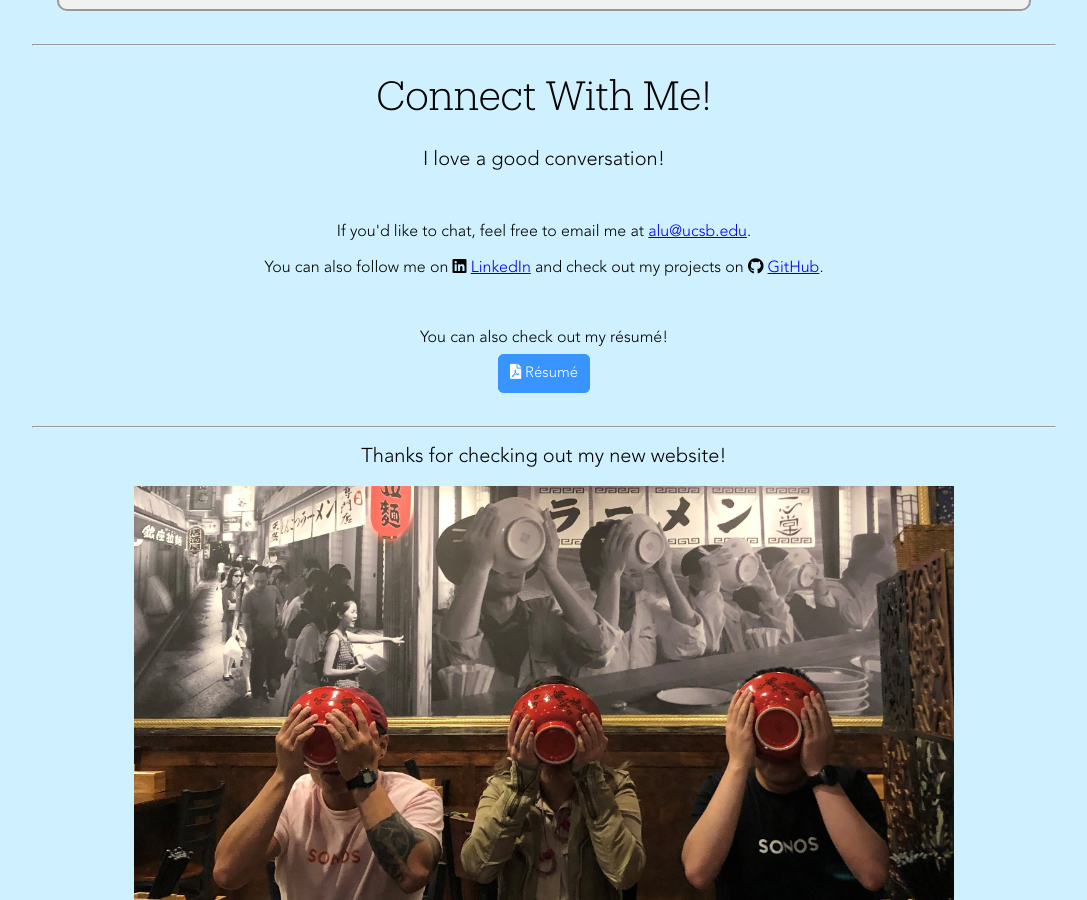
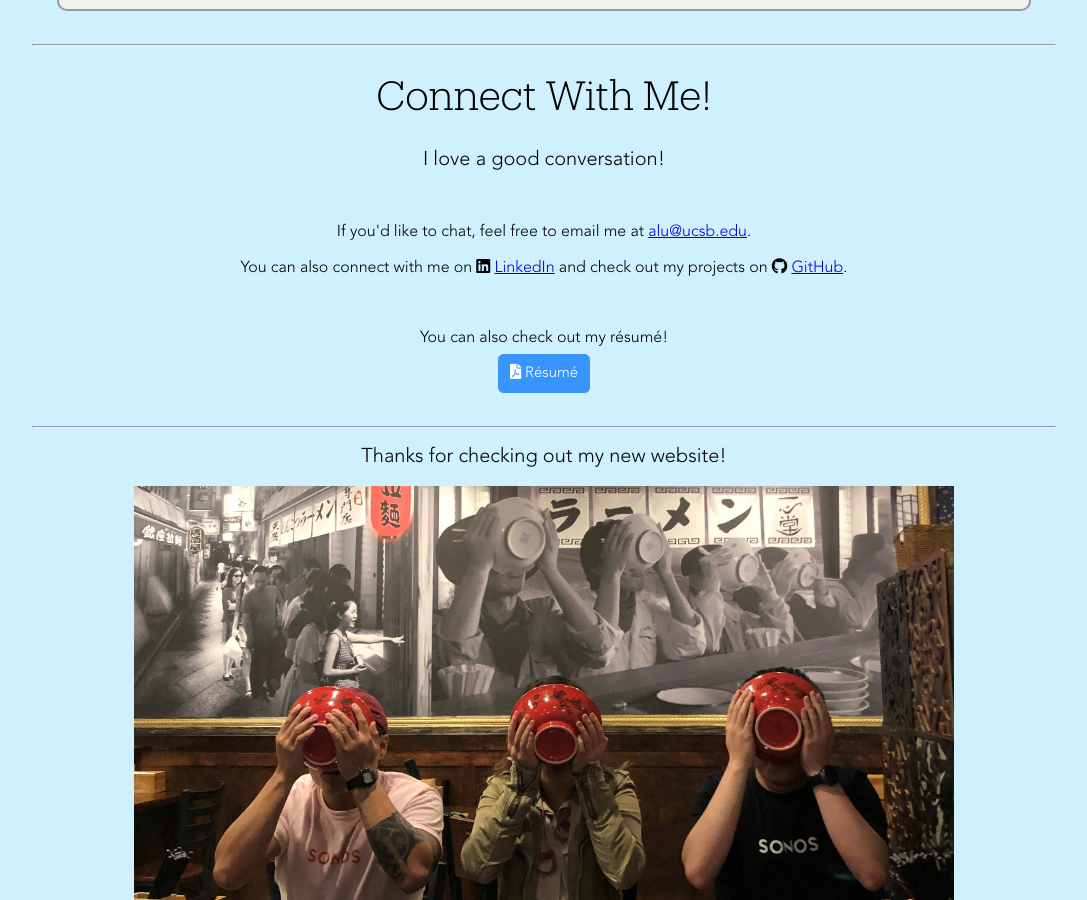
Before and after one commit to andrewhlu/web, a Jekyll site: the page built from index.md, in a window 1280 px wide and 900 px high, scrolled down 4965 px. Shown: the whole window, without its empty margins (96-1183 px from the left). Built offline with Jekyll 4.4.1, drawn with Linux system fonts in a browser that asks for light colours; nearby versions of some CDN libraries.

Commit message:
You "connect with" people on LinkedIn, not "follow"

```diff
--- a/_layouts/index.html
+++ b/_layouts/index.html
@@ -105,7 +105,7 @@
 
 				<p>If you'd like to chat, feel free to email me at <a href="mailto:alu@ucsb.edu">alu@ucsb.edu</a>.</p>
 
-				<p>You can also follow me on <i class="fab fa-linkedin"></i> <a href="https://www.linkedin.com/in/andrewhlu/" target="_blank">LinkedIn</a> and check out my projects on <i class="fab fa-github"></i> <a href="https://github.com/andrewhlu" target="_blank">GitHub</a>.</p>
+				<p>You can also connect with me on <i class="fab fa-linkedin"></i> <a href="https://www.linkedin.com/in/andrewhlu/" target="_blank">LinkedIn</a> and check out my projects on <i class="fab fa-github"></i> <a href="https://github.com/andrewhlu" target="_blank">GitHub</a>.</p>
 
 				<br>
 
```
